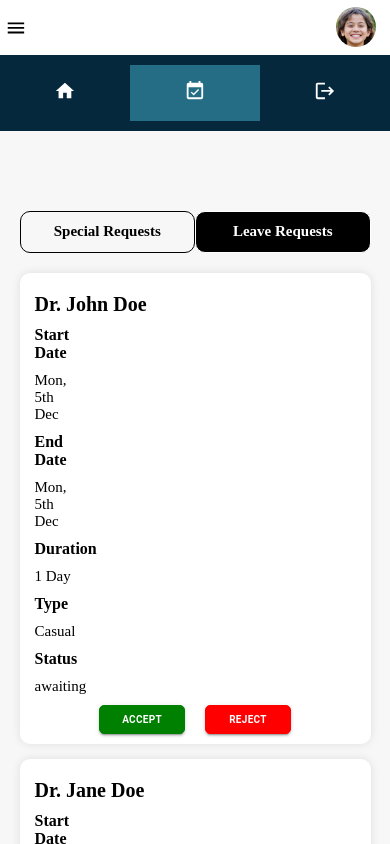
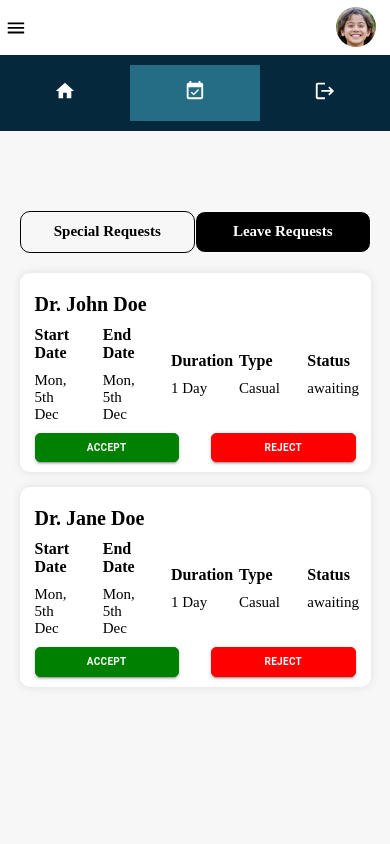
Before and after one commit to Sneha-Shaw/shift_frontend, a React (Create React App) app: page /attendance/approvals in a window 390 px wide. Both pictures are taken after a click on the element "Leave Requests". Shown: the top 844 px of the page. Built offline with nearby package versions, Linux system fonts and the light colour scheme.

Commit message:
`feat`:`leave req `

```diff
--- a/src/pages/Approvals/Approvals.js
+++ b/src/pages/Approvals/Approvals.js
@@ -42,6 +42,7 @@ const Approvals = () => {
     const changeTab = (index) => {
         setTab(index)
     }
+    const isMobile = window.innerWidth <= 600;
 
     return (
         <div className={classes.root}>
@@ -59,9 +60,9 @@ const Approvals = () => {
                 </div>
                 {/* </div> */}
                 <div className={classes.content}
-                style={{
-                    height: '60vh'
-                }}
+                    style={{
+                        height: '60vh'
+                    }}
                 >
                     {
                         tab === 0 && (
@@ -76,8 +77,8 @@ const Approvals = () => {
                                             <div className={classes.specialReqItemContent}>
                                                 <p><strong>Request: </strong>{item.request}</p>
                                                 <div className={classes.HeaderBtn}>
-                                                    <Button  variant="contained" className={classes.acceptBtn}>Accept</Button>
-                                                    <Button  variant="contained" className={classes.rejectBtn}>Reject</Button>
+                                                    <Button variant="contained" className={classes.acceptBtn}>Accept</Button>
+                                                    <Button variant="contained" className={classes.rejectBtn}>Reject</Button>
                                                 </div>
                                             </div>
 
@@ -118,11 +119,24 @@ const Approvals = () => {
                                                     <h4>Status</h4>
                                                     <p>{item.status}</p>
                                                 </div>
-                                                <div className={classes.HeaderBtn}>
+                                                {
+                                                    !isMobile && (
+                                                        <div className={classes.HeaderBtn}>
+                                                            <Button variant="contained" className={classes.acceptBtn}>Accept</Button>
+                                                            <Button variant="contained" className={classes.rejectBtn}>Reject</Button>
+                                                        </div>
+                                                    )
+                                                }
+
+                                            </div>
+                                            {
+                                                isMobile && (
+                                                    <div className={classes.HeaderBtn}>
                                                     <Button variant="contained" className={classes.acceptBtn}>Accept</Button>
                                                     <Button variant="contained" className={classes.rejectBtn}>Reject</Button>
                                                 </div>
-                                            </div>
+                                                )
+                                            }
                                         </div>
                                     ))
                                 }
--- a/src/pages/Approvals/styles.js
+++ b/src/pages/Approvals/styles.js
@@ -102,10 +102,7 @@ export default makeStyles((theme) => ({
                 justifyContent: "space-between",
                 alignItems: "center",
                 fontSize: "initial",
-                [theme.breakpoints.down("sm")]: {
-                    flexDirection: "column",
-                    alignItems: "flex-start"
-                 }
+
             }
            },
 
@@ -142,12 +139,20 @@ export default makeStyles((theme) => ({
     },
     specialReqItemContent:{
         width: "100%",
-        display: "flex"
+        display: "flex",
+        [theme.breakpoints.down("sm")]: {
+            flexDirection: "column",
+            alignItems: "flex-start"
+         }
     },
     leaveReqItemContentItem:{
         width: "15%",
 
     },
+    row:{
+        width: "80%",
+        display: "flex",
+    }
 
 
 
```
